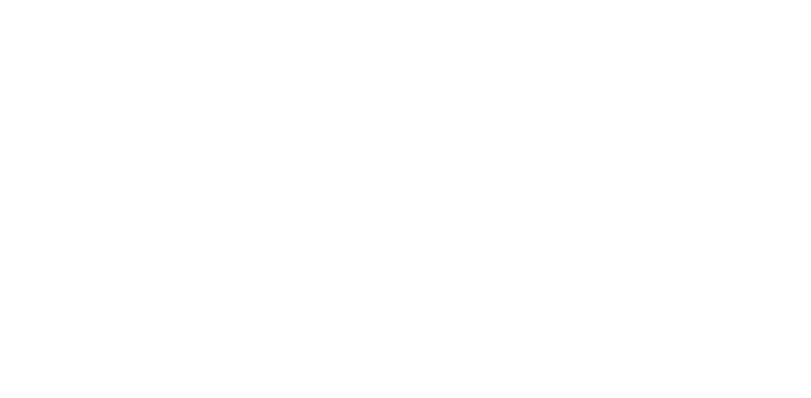
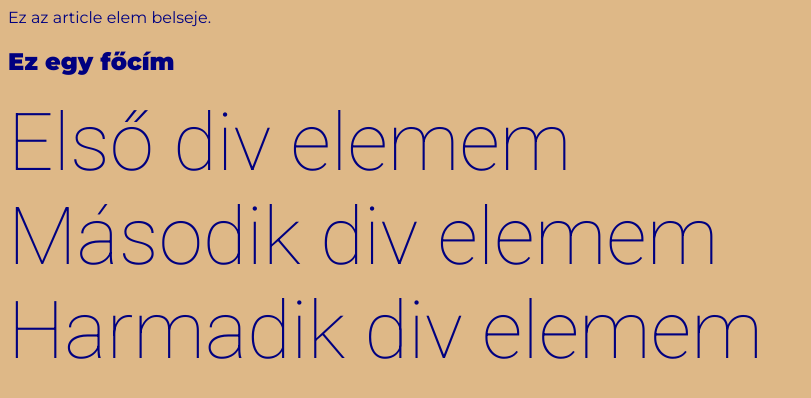
Before and after one commit to GaborSzaboHUN/w1-practice, a plain HTML site: page frontend/index.html in a window 1280 px wide. Shown: the whole page, without its empty margins (0-811 px from the left). Drawn offline with Linux system fonts and the light colour scheme.

Commit message:
first steps in html and css

```diff
--- a/frontend/index.html
+++ b/frontend/index.html
@@ -1,12 +1,26 @@
 <!DOCTYPE html>
 <html lang="en">
+
 <head>
 	<meta charset="UTF-8">
 	<meta http-equiv="X-UA-Compatible" content="IE=edge">
 	<meta name="viewport" content="width=device-width, initial-scale=1.0">
-	<title>This is FRONTEND</title>
+	<title>Document</title>
+	<link rel="preconnect" href="https://fonts.googleapis.com">
+	<link rel="preconnect" href="https://fonts.gstatic.com" crossorigin>
+	<link href="https://fonts.googleapis.com/css2?family=Montserrat:wght@400;900&family=Roboto:wght@100&display=swap"
+		rel="stylesheet">
+	<link rel="stylesheet" href="style.css">
 </head>
+
 <body>
-	<div id="root"></div>
+	<article>
+		Ez az article elem belseje.
+		<h1 id="title">Ez egy főcím</h1>
+		<div>Első div elemem</div>
+		<div>Második div elemem</div>
+		<div>Harmadik div elemem</div>
+	</article>
 </body>
+
 </html>
--- /dev/null
+++ b/frontend/style.css
@@ -0,0 +1,15 @@
+body {
+    background-color: burlywood;
+    color: navy;
+    font-family: 'Montserrat', sans-serif;
+}
+
+h1{
+    font-weight: 900;
+}
+
+div{
+    font-weight: 100;
+    font-family: 'Roboto', sans-serif;
+    font-size: 80px;
+}
```
Also changed, not shown: 1 other file.
